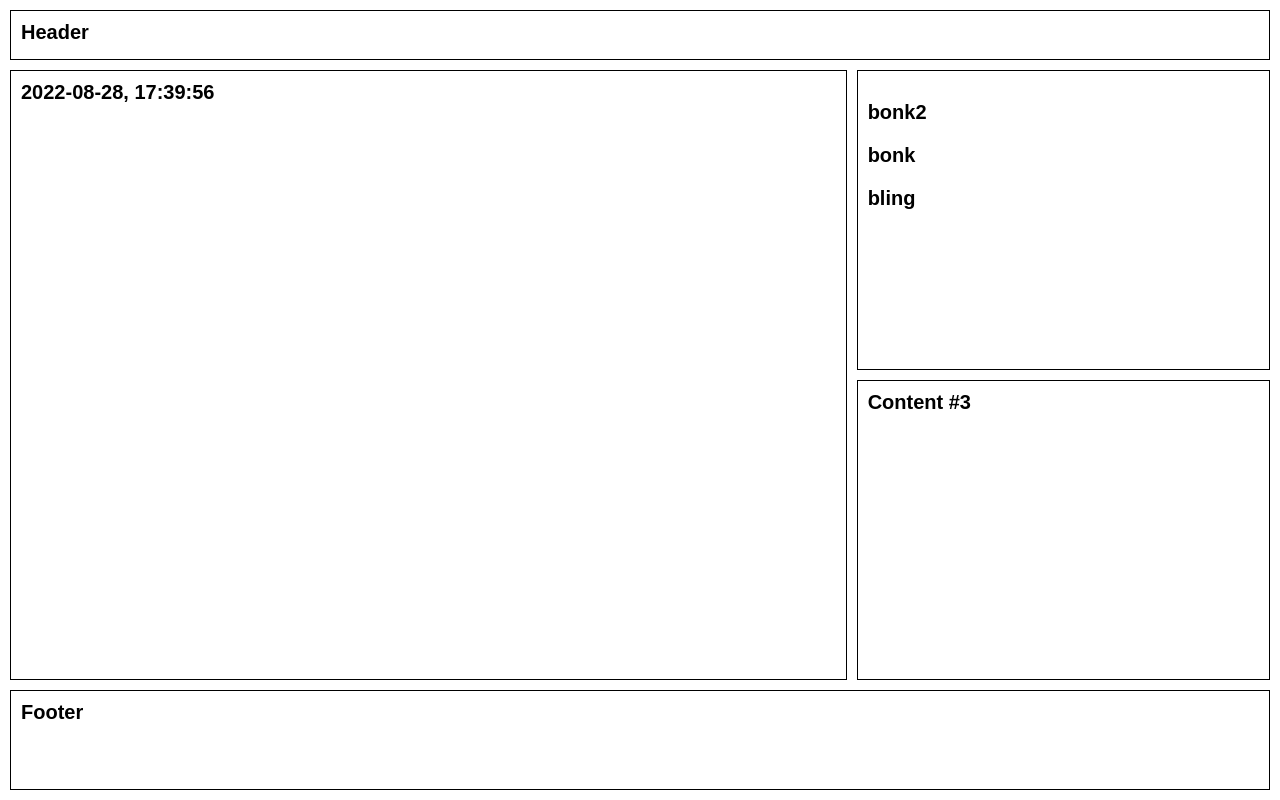
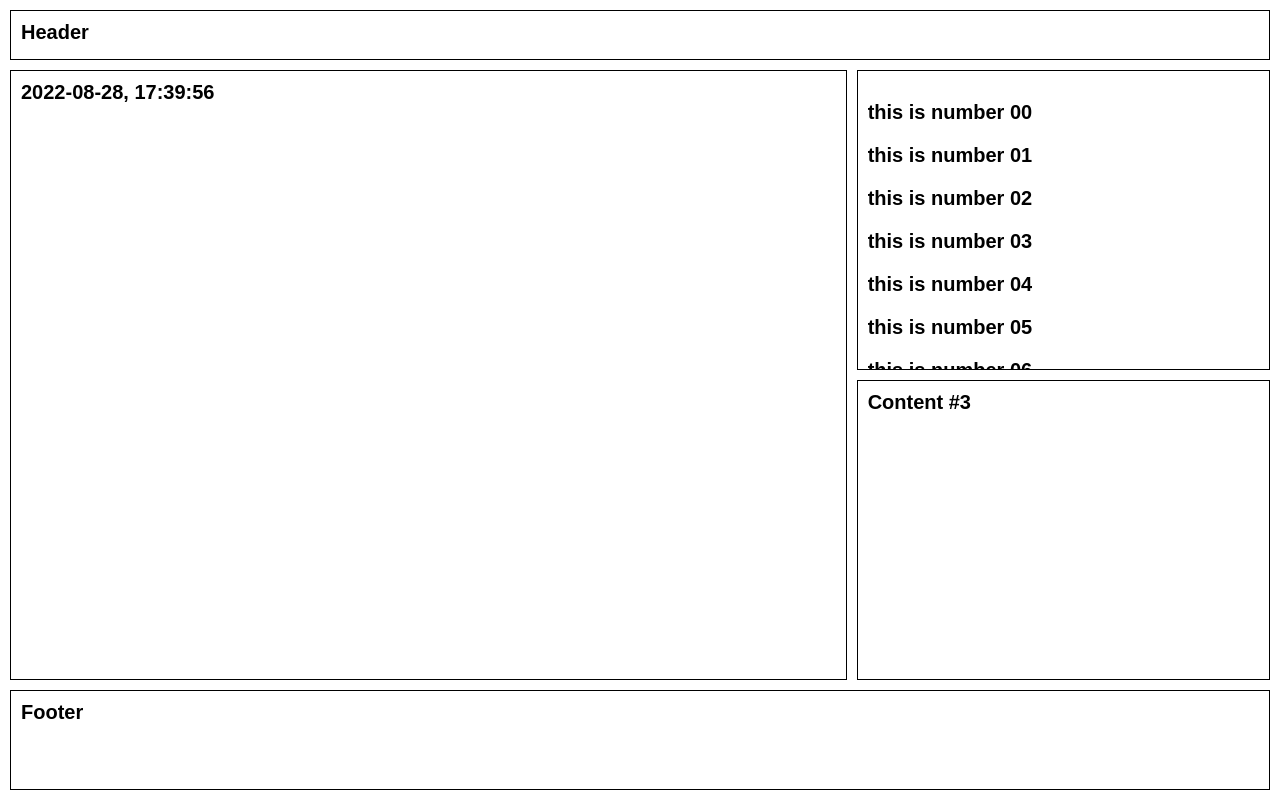
Before and after one commit to davsap32/css-practice, a plain HTML site: page index.html in a window 1280 px wide. Drawn offline with Linux system fonts and the light colour scheme.

Commit message:
scroll in grid box

```diff
--- a/script.js
+++ b/script.js
@@ -12,7 +12,10 @@ setInterval(function () {
   //const now = new Date();
   //console.log(now);
 }, 1000);
-const arr = ["bling", "bonk", "bonk2"];
+const arr = [];
+for (let i = 0; i < 25; i++) {
+  arr.push(`this is number ${i.toString().padStart(2, "0")}`);
+}
 arr.forEach((element) => {
-  contentSmall1.insertAdjacentHTML("afterbegin", `<p>${element}</p>`);
+  contentSmall1.insertAdjacentHTML("beforeend", `<p>${element}</p>`);
 });
--- a/style.css
+++ b/style.css
@@ -29,6 +29,10 @@ body {
   grid-column-start: 1;
   grid-column-end: 3;
 }
+.content-small-1 {
+  grid-auto-flow: row;
+  overflow: scroll;
+}
 .footer {
   grid-column: 1 / span 3;
 }
```
